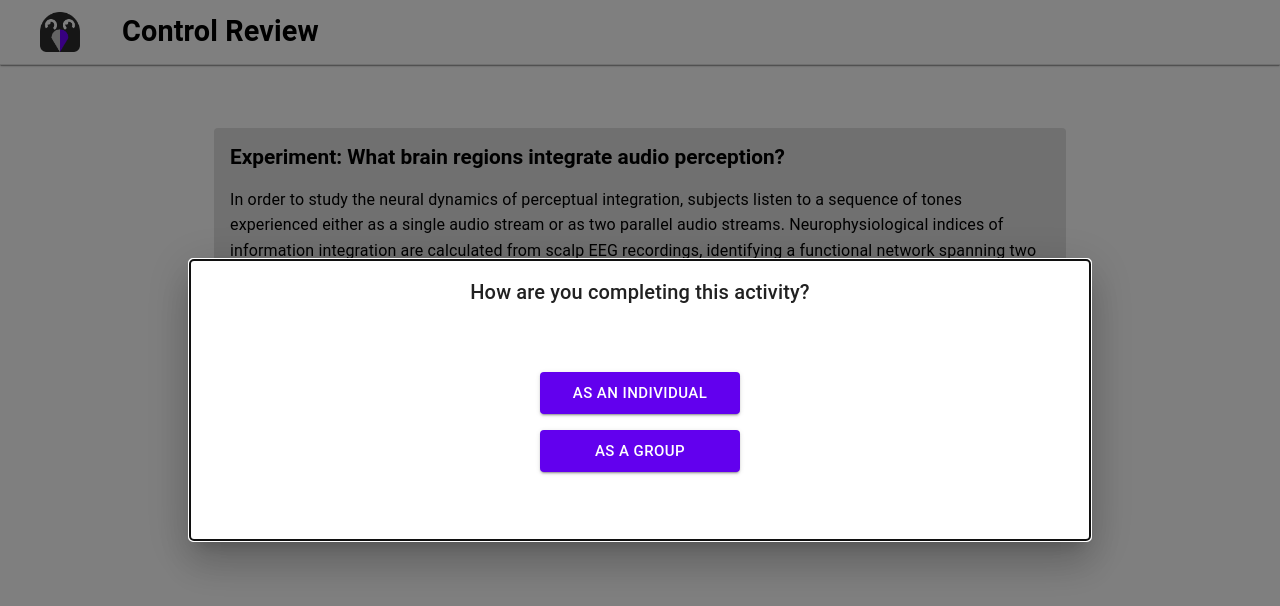
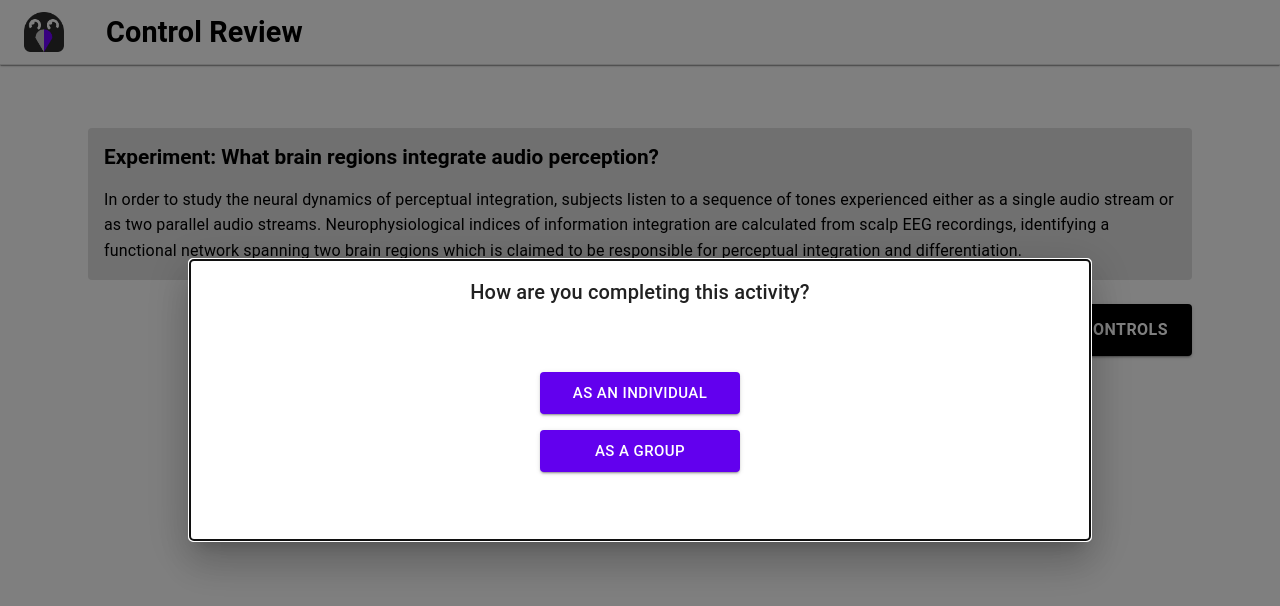
Before and after one commit to c4r-dev/jhuvt-con-con-rev-v0, a Next.js app: page / in a window 1280 px wide. Shown: the top 606 px of the page. Built offline with nearby package versions, Linux system fonts and the light colour scheme.

Commit message:
responsive design changes

```diff
--- a/app/components/CustomModal.js
+++ b/app/components/CustomModal.js
@@ -10,15 +10,16 @@ const style = {
   top: '50%',
   left: '50%',
   transform: 'translate(-50%, -50%)',
-  width: 350,
-  minWidth: 'fit-content',
-  bgcolor: '#6e00ff', // Changed background color to purple
-  // border: '2px solid #000',
+  width: { xs: '95vw', sm: '80vw', md: '600px' },
+  maxWidth: '600px',
+  maxHeight: { xs: '90vh', sm: '80vh' },
+  overflow: 'auto',
+  bgcolor: '#6e00ff',
   border: 'none',
-  borderRadius: '4px',
+  borderRadius: '8px',
   boxShadow: 24,
-  p: 4,
-  color: 'white', // Changed text color to white for better contrast
+  p: { xs: 2, sm: 3, md: 4 },
+  color: 'white',
   outline: 0,
 }
 
@@ -57,20 +58,29 @@ export default function CustomModal({ isOpen, closeModal, hypothesis }) {
             id="modal-modal-title"
             variant="h6"
             component="h2"
-            sx={{ mb: 2 }}
+            sx={{
+              mb: 2,
+              fontSize: { xs: '1.1rem', sm: '1.25rem' },
+              fontWeight: 'bold'
+            }}
           >
             Control Review
           </Typography>
 
           <Typography
-            id="modal-modal-title"
-            variant="h6"
-            component="h2"
-            sx={{ mb: 2 }}
+            variant="body1"
+            component="div"
+            sx={{
+              mb: 2,
+              fontSize: { xs: '0.9rem', sm: '1rem' },
+              lineHeight: 1.5
+            }}
           >
-          Choose the study you want to work with, then read the description of the methods used in the study.<br/>
-Write questions you still have about the study&apos;s randomization procedures. What&apos;s missing? <br/>
-Then, sort your questions to see which randomization-related elements of the ARRIVE guidelines your questions exemplify.
+            Choose the study you want to work with, then read the description of the methods used in the study.
+            <br/><br/>
+            Write questions you still have about the study&apos;s randomization procedures. What&apos;s missing?
+            <br/><br/>
+            Then, sort your questions to see which randomization-related elements of the ARRIVE guidelines your questions exemplify.
           </Typography>
         </Box>
       </Modal>
--- a/app/components/Header/Header.css
+++ b/app/components/Header/Header.css
@@ -1,7 +1,8 @@
 .header-container {
     display: flex;
     flex-direction: column;
-    padding: 1rem;
+    padding: 0.5rem;
+    width: 100%;
     }
 
     .header-bar{
@@ -30,19 +31,21 @@
 
 
     .logo {
-      width: 40px;
-      height: 40px;
+      width: clamp(32px, 8vw, 40px);
+      height: clamp(32px, 8vw, 40px);
       margin-right: 10px;
       display: block;
       cursor: pointer; /* indicates clickable */
+      flex-shrink: 0;
     }
 
 
     .header-title{
       /* color: #FFFFFF; */
       color: #000000;
-      font-size: clamp(1.2rem, 3vw, 1.8rem);
+      font-size: clamp(1rem, 4vw, 1.8rem);
       font-weight: 700;
+      line-height: 1.2;
     }
 
     .logo-desktop {
@@ -79,8 +82,9 @@
       }
       .logo-desktop {
         display: flex;
-        gap: 2rem;
+        gap: clamp(1rem, 3vw, 2rem);
         align-items: center;
+        flex: 1;
       }
       .title-bar {
         display: none;
--- a/app/layout.js
+++ b/app/layout.js
@@ -84,8 +84,16 @@ export default function RootLayout({ children }) {
               zIndex: 1200,
             }}
           >
-            <Toolbar sx={{ height: 64 }}>
-              <Box sx={{ display: 'flex', alignItems: 'center' }}>
+            <Toolbar sx={{
+              height: { xs: 56, sm: 64 },
+              px: { xs: 1, sm: 2 },
+              minHeight: { xs: 56, sm: 64 }
+            }}>
+              <Box sx={{
+                display: 'flex',
+                alignItems: 'center',
+                width: '100%'
+              }}>
                 <Header
                   onLogoClick={handleLogoClick}
                   onHelpClick={handleHelpClick}
@@ -95,9 +103,19 @@ export default function RootLayout({ children }) {
             </Toolbar>
           </AppBar>
 
-          <Toolbar />
+          <Toolbar sx={{ minHeight: { xs: 56, sm: 64 } }} />
 
-          <Container component="main" sx={{ pt: 2, pb: 4 }}>
+          <Container
+            component="main"
+            maxWidth={false}
+            sx={{
+              pt: 2,
+              pb: 4,
+              px: { xs: 1, sm: 2, md: 3 },
+              maxWidth: { xs: '100vw', sm: '100vw', md: '1200px' },
+              mx: 'auto'
+            }}
+          >
             {children}
           </Container>
         </ThemeProvider>
--- a/app/page.js
+++ b/app/page.js
@@ -109,22 +109,27 @@ In order to study the neural dynamics of perceptual integration, subjects listen
       </Paper>
 
       {/* See Controls Button */}
-      <Box sx={{ display: 'flex', justifyContent: 'flex-end', mt: 2 }}>
+      <Box sx={{
+        display: 'flex',
+        justifyContent: { xs: 'center', sm: 'flex-end' },
+        mt: 2
+      }}>
         <Button
           variant="contained"
           onClick={handleSeeControlsClick}
           sx={{
             bgcolor: '#000000',
             color: 'white',
-            px: 3,
+            px: { xs: 2, sm: 3 },
             py: 1.5,
             fontWeight: 'bold',
-            fontSize: '1rem',
+            fontSize: { xs: '0.9rem', sm: '1rem' },
             '&:hover': {
               bgcolor: '#333333',
             },
             borderRadius: 1,
             textTransform: 'uppercase',
+            minWidth: { xs: '200px', sm: 'auto' }
           }}
         >
           SEE CONTROLS
@@ -144,9 +149,15 @@ In order to study the neural dynamics of perceptual integration, subjects listen
 export default function AddressControlConstraintScreen() {
   return (
     <Suspense fallback={<LoadingContent />}>
-      <Container maxWidth="md" sx={{ pt: 4, pb: 4 }}>
+      <Box sx={{
+        px: { xs: 1, sm: 2, md: 3 },
+        py: { xs: 2, sm: 3, md: 4 },
+        maxWidth: '1200px',
+        mx: 'auto',
+        width: '100%'
+      }}>
         <AddressControlConstraint />
-      </Container>
+      </Box>
     </Suspense>
   )
 }
```
Also changed, not shown: app/ResearchMethodology/page.js (+8 -2 lines), app/ResearchSelection/page.js (+31 -10 lines), app/Results/page.js (+37 -4 lines), app/globals.css (+89 -17 lines).
